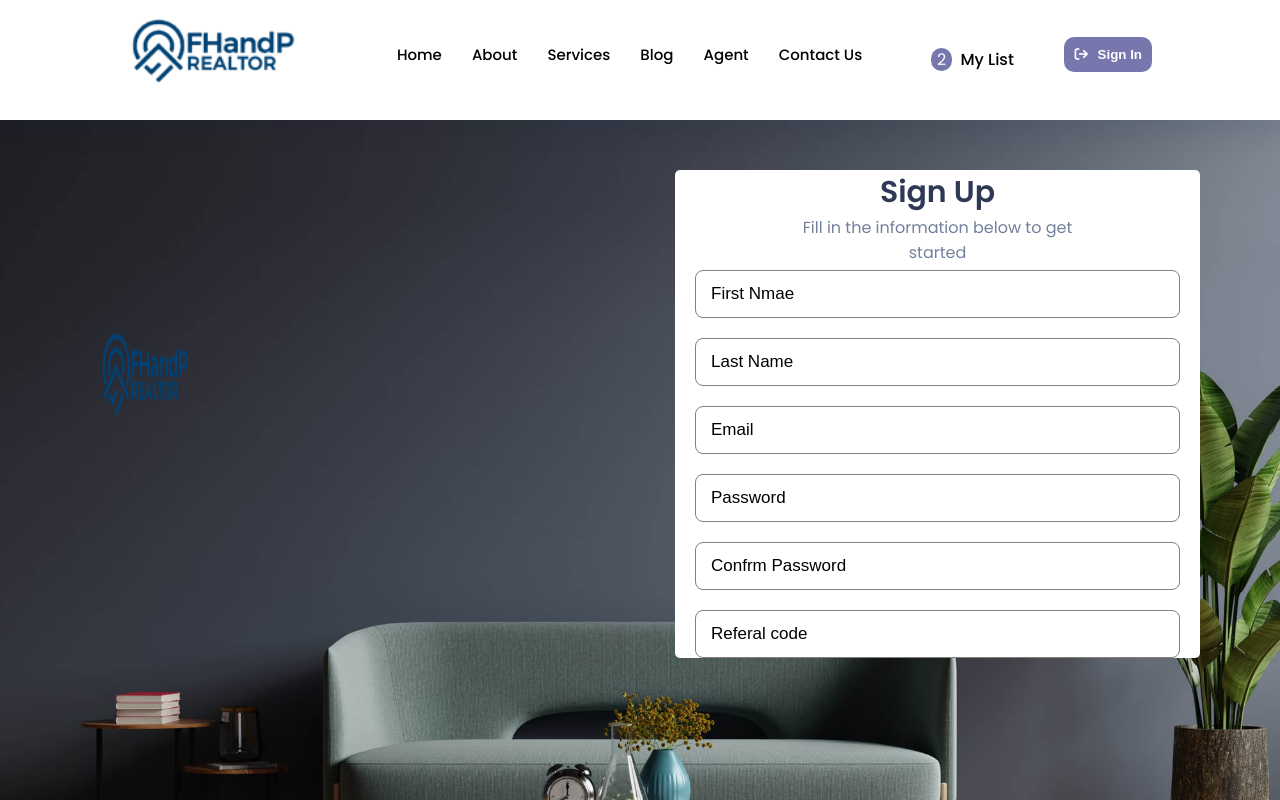
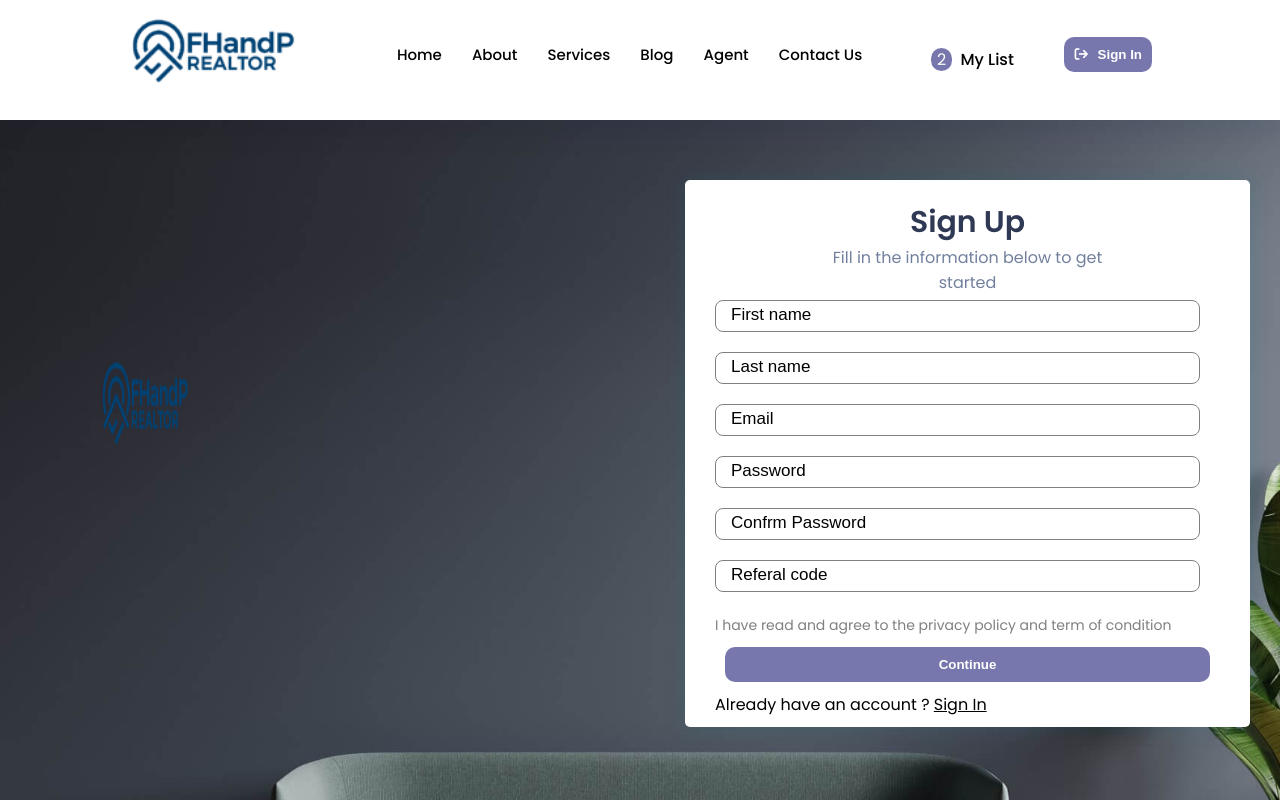
Before and after one commit to Teejay-deen/FHandP, a React (Create React App) app: page /login in a window 1280 px wide. Shown: the top 800 px of the page. Built offline with nearby package versions, Linux system fonts and the light colour scheme.

Commit message:
added login page to the project

```diff
--- a/src/components/pages/Login.css
+++ b/src/components/pages/Login.css
@@ -3,7 +3,7 @@
   background-repeat: no-repeat;
   background-position: center;
   background-size: cover;
-  height: 110vh;
+  height: 140vh;
   width: 100%;
 }
 .flex1 {
@@ -23,6 +23,12 @@
   justify-content: center;
 }
 
+.checkbox{
+  display: flex;
+  justify-content: left;
+  padding: 2px;
+}
+
 .flex1 .logo img{
    color: #fff;
   }
@@ -32,14 +38,33 @@
   height: 18px;
 }
 
+.continuebtn{
+  margin: 10px 10px;
+  width: 485px;
+}
+
+.account a{
+  text-decoration: underline;
+  cursor: pointer;
+}
+
 .login input {
   display: flex;
   padding: 15px;
-  height: 48px;
+  height: 8px;
   width: 485px;
+  font-size: 12px;
   border-radius: 8px;
   border: 0.5px solid grey;
   margin-bottom: 20px;
+}
+
+.login, .shadow, .input{
+  padding: 10px 30px;
+}
+
+::placeholder{
+  color: rgb(90, 9, 190);
 }
 
 .flex1 .logo {
--- a/src/components/pages/Login.jsx
+++ b/src/components/pages/Login.jsx
@@ -12,26 +12,30 @@ const Login = () => {
           </div>
 
           <div className="login">
-            <form action="">
+            <form action="" className="shadow">
+              <Heading
+                title="Sign Up"
+                subtitle="Fill in the information  below to get started"
+              />
 
-                <Heading
-                  title="Sign Up"
-                  subtitle="Fill in the information  below to get started"
-                />
+              <div className="input1">
+                <input type="text" placeholder="First name" />
+                <input type="text" placeholder="Last name" />
+                <input type="text" placeholder="Email" />
+                <input type="Password" placeholder="Password" />
+                <input type="password" placeholder="Confrm Password" />
+                <input type="text" placeholder="Referal code" />
+              </div>
 
-
-
-                <input type="text" placeholder="First Nmae" />
-                <input type="text" placeholder="Last Name" />
-                <input type="text" placeholder="Email" />
-                <input type="text" placeholder="Password" />
-                <input type="text" placeholder="Confrm Password" />
-                <input type="text" placeholder="Referal code" />
-
-
+              <div className="policy">
+                {/* <input className="checkbox" type="checkbox" /> */}
+                <span>I have read and agree to the <span>privacy policy</span> and <span>term of condition</span></span>
+              </div>
+              <button className="continuebtn">Continue</button>
+              <p className="account">
+                Already have an account ? <a href="">Sign in</a>
+              </p>
             </form>
-
-
           </div>
         </div>
       </div>
```
